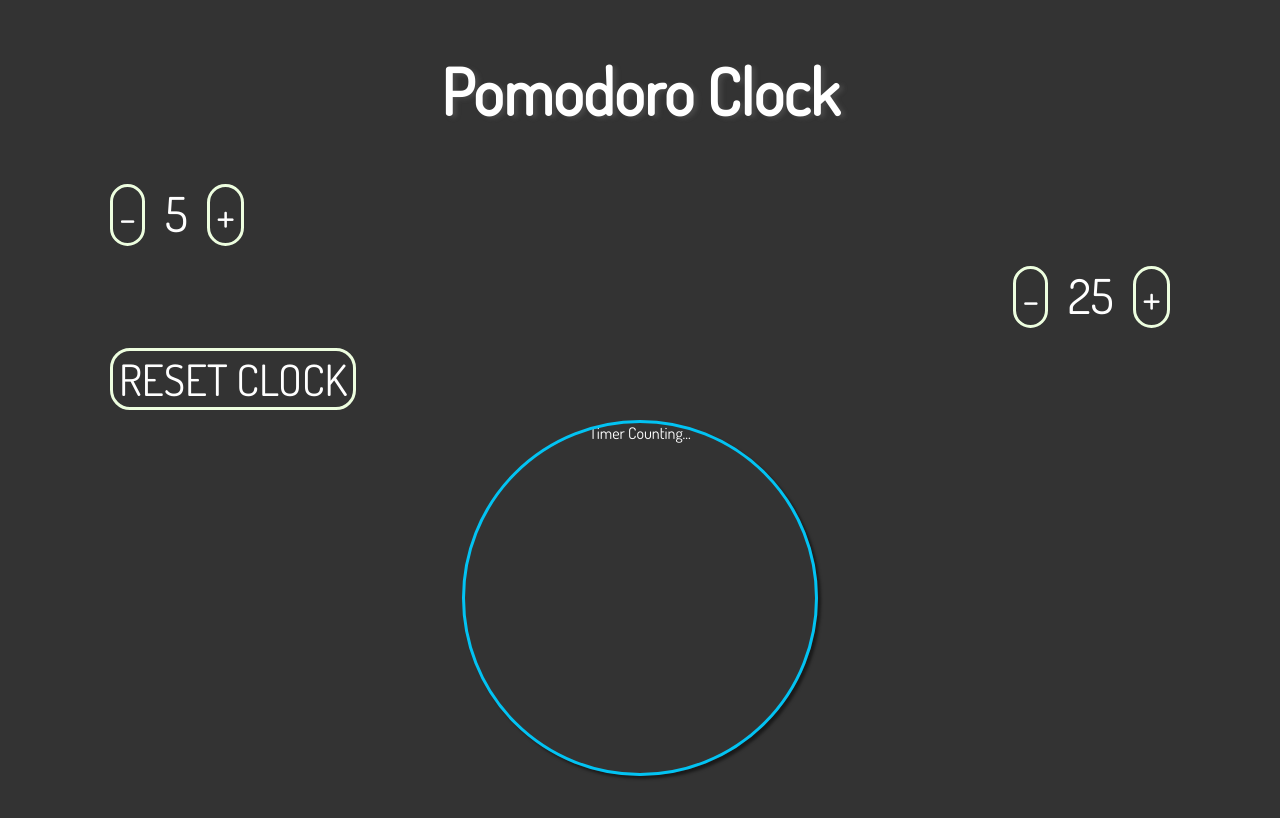
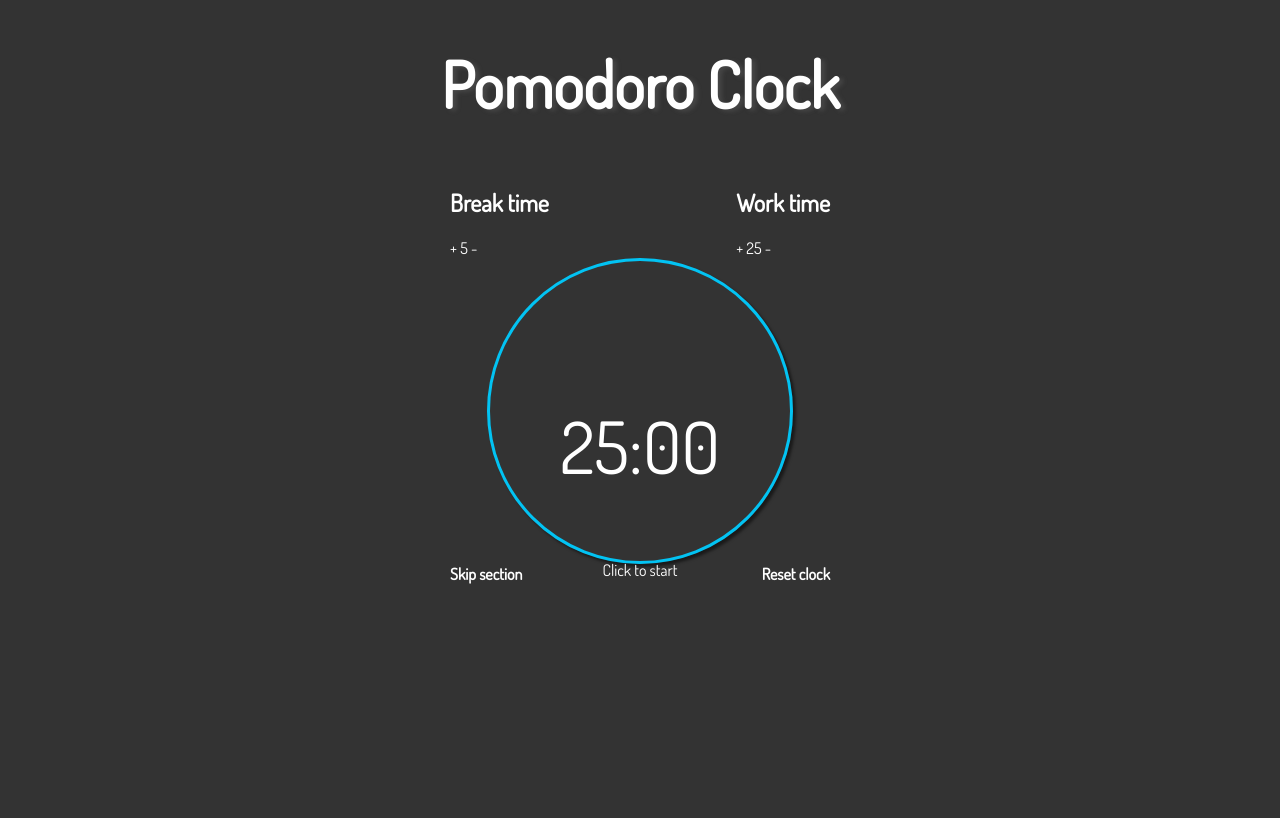
Before and after one commit to carolinaknoll/pomodoro-timer, a plain HTML site: page pomodoro-clock.html in a window 1280 px wide. Drawn offline with Linux system fonts and the light colour scheme.

Commit message:
update pomodoro project
update pomodoro project

```diff
--- a/css/pomodoro-clock.css
+++ b/css/pomodoro-clock.css
@@ -1,7 +1,7 @@
 body {
   background: #333;
   font-family: Dosis;
-  margin: 50px 100px 50px 100px;
+  margin: 20px 300px 50px 300px;
   color: #FFF;
 }
 
@@ -11,38 +11,38 @@ h1 {
   text-align: center;
 }
 
-
-button {
-  font-family: Dosis, serif;
-  font-size: 0.9em;
-  text-decoration: none;
-  text-transform: uppercase;
-  text-align: center;
-  border-radius: 20px;
-  color: #FFF;
-  border: 3px solid #EDFEDF;
-  background: #333;
-  margin: 10px;
+.space {
+  cursor:default;
+  width: 600px;
+  width: 100%;
+  margin: auto;
+  display: block;
 }
 
-.button-setters {
-  font-size: 3em;
-  display: inline;
+.break-set, .work-set {
+  display: inline-block;
 }
 
-.break-buttons {
-  text-align: left;
+.setters {
 
 }
 
-.work-buttons {
-  text-align: right;
+.break-set {
+  float: left;
+  margin-left: 150px;
+
+}
+
+.work-set {
+  float: right;
+  margin-right: 150px;
+
 }
 
 .circle-clock {
-  text-align: center;
-  width: 350px;
-  height: 350px;
+  text-align: center; /* */
+  width: 300px;
+  height: 300px;
   margin: auto;
   border-radius: 60%;
   border: 3px solid #02C3F3;
@@ -50,3 +50,47 @@ button {
   overflow: hidden;
   cursor: pointer;
 }
+
+.time-left {
+  font-size: 4.5em;
+  text-align: center;
+  position: absolute;
+  z-index: 4;
+  top: 50%;
+  left: 50%;
+  margin-left: -125px;
+  width: 250px;
+}
+
+.break-fill {
+
+}
+
+.work-fill {
+
+}
+
+.status {
+  top: 70%;
+  left: 50%;
+  position: absolute;
+  z-index: 4;
+  margin-left: -125px;
+  width: 250px;
+
+
+}
+
+.skip {
+  float: left;
+  margin-left: 150px;
+  cursor: pointer;
+  font-weight: bold;
+}
+
+.reset {
+  float: right;
+  margin-right: 150px;
+  cursor: pointer;
+  font-weight: bold;
+}
--- a/pomodoro-clock.html
+++ b/pomodoro-clock.html
@@ -6,26 +6,33 @@
     <script src="/js/pomodoro-clock.js"></script>
   </head>
   <body>
-  <h1 class="title">Pomodoro Clock</h1>
-    <div class="button-setters">
-      <div class="break-buttons">
-        <button class="break-minus">-</button>
-        <span class="break-set">5</span>
-        <button class="break-plus">+</button>
+    <div class="space">
+      <h1 class="title">Pomodoro Clock</h1>
+      <div class="setters">
+        <div class="break-set">
+          <h2>Break time</h2>
+          <span class="bplus">+</span>
+          <span class="btime">5</span>
+          <span class="bminus">-</span>
+        </div>
+
+        <div class="work-set">
+          <h2>Work time</h2>
+          <span class="wplus">+</span>
+          <span class="wtime">25</span>
+          <span class="wminus">-</span>
+        </div>
       </div>
-      <div class="work-buttons">
-        <button class="work-minus">-</button>
-        <span class="work-set">25</span>
-        <button class="work-plus">+</button>
+
+      <div class="circle-clock">
+          <div class="time-left">25:00 </div>
+          <div class="break-fill"> </div>
+          <div class="work-fill"> </div>
+          <div class="status">Click to start</div>
       </div>
-      <button class="reset">RESET CLOCK</button>
+          <div class="skip">Skip section</div>
+          <div class="reset">Reset clock</div>
     </div>
 
-    <div class="circle-clock">
-      <div class="timer">
-        <span class="your-timer">Timer</span>
-        <span class="counter">Counting...</span>
-      </div>
-    </div>
   </body>
 </html>
```
